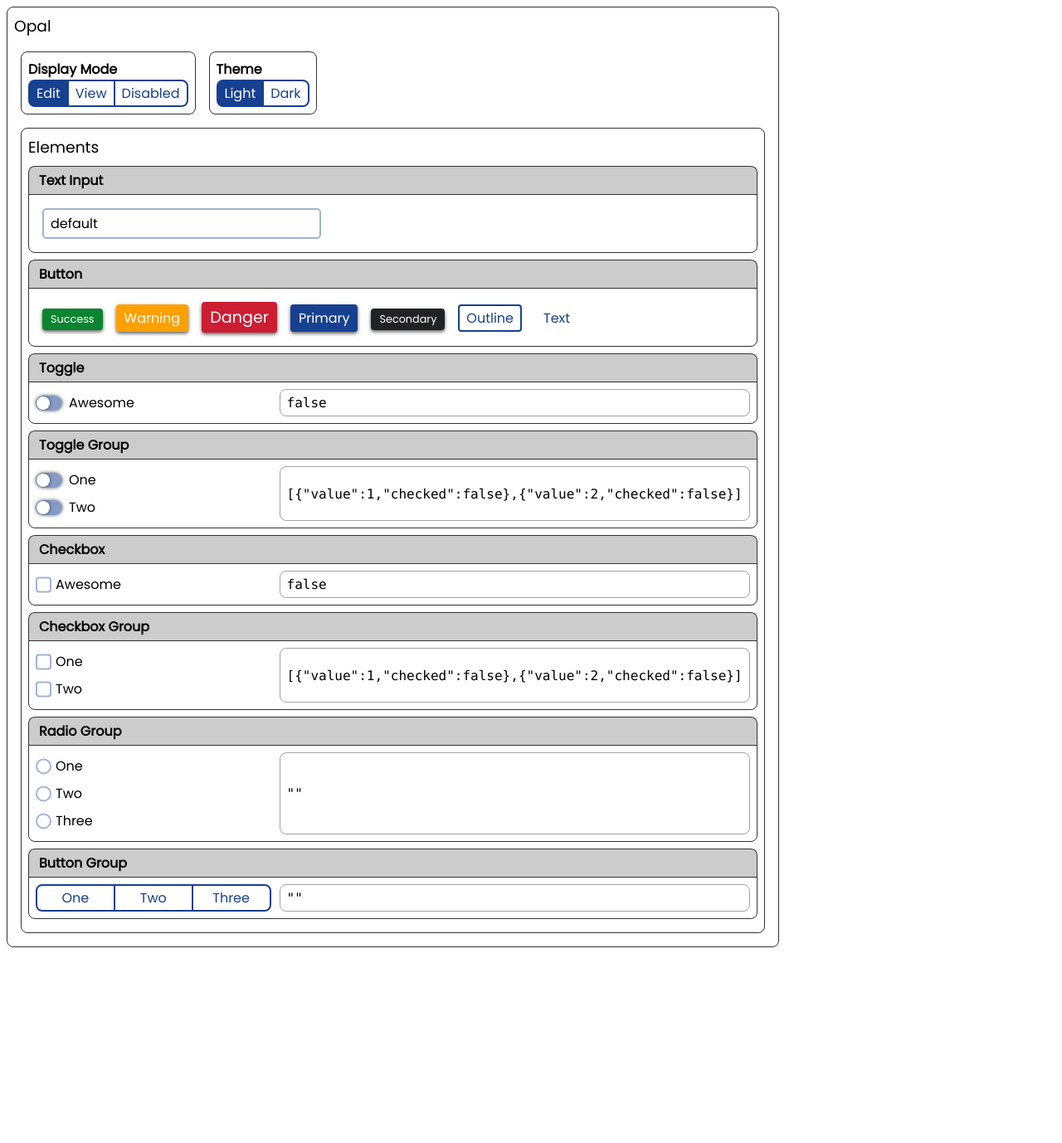
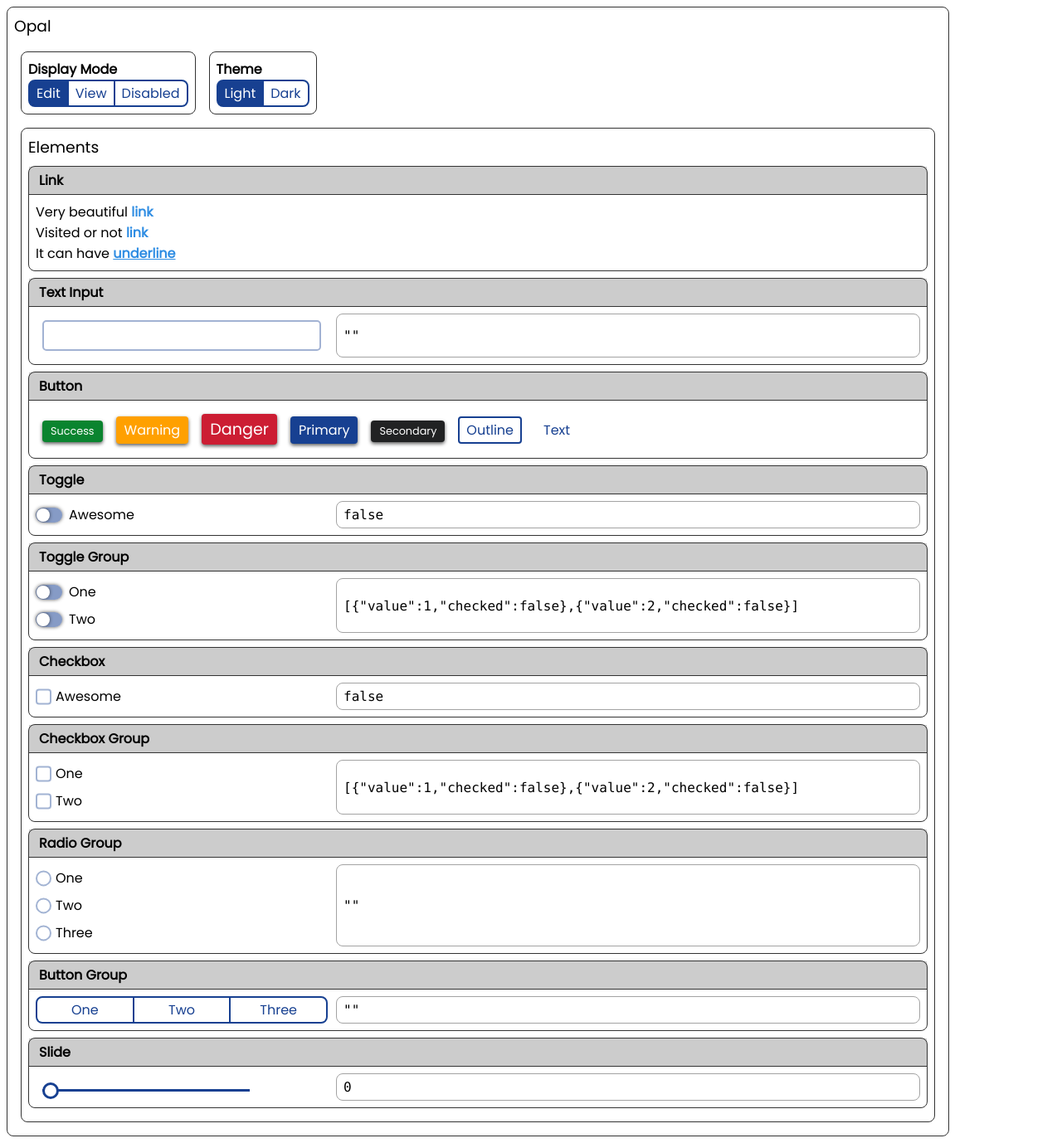
Before and after one commit to quocanhbk/ttg-react-component, a React (Create React App) app: page / in a window 1280 px wide. Shown: the whole page at 83% size. Before the commit the page ends 1150 px from the top, so only its background shows below. Built offline with nearby package versions, Linux system fonts and the light colour scheme.

Commit message:
add Link

```diff
--- a/src/Quanh.js
+++ b/src/Quanh.js
@@ -1,6 +1,6 @@
 import {ThemeProvider} from 'styled-components'
 import Container from './components/Container'
-import {Button, ButtonGroup, Checkbox, CheckboxGroup, Radio, RadioGroup, Slider, SimpleInput, Toggle, ToggleGroup} from './components/elements'
+import {Button, ButtonGroup, Checkbox, CheckboxGroup, Radio, RadioGroup, Slider, SimpleInput, Toggle, ToggleGroup, Link} from './components/elements'
 import theme from './utils/theme'
 import {useState, useEffect} from 'react'
 import Box from './components/Box'
@@ -19,7 +19,7 @@ function Quanh() {
   const [sliderValue, setSliderValue] = useState(0)
   const [toggleValue, setToggleValue] = useState("")
   const [toggleGroupValue, setToggleGroupValue] = useState([])
-
+  const [textValue, setTextValue] = useState("")
   return (
     <div>
       <ThemeProvider theme={theme[myTheme] || theme.light}>
@@ -42,8 +42,16 @@ function Quanh() {
           <br/>
 
           <Container title={"Elements"} fullWidth>
-            <Box title="Text Input" block>
-              <SimpleInput displayMode={mode} default="default" demo/>
+            <Box title="Link" block>
+              Very beautiful <Link href="https://google.com">link</Link>
+              <br/>
+              Visited or not <Link href="#">link</Link>
+              <br/>
+              It can have <Link href="#" underline>underline</Link>
+            </Box>
+            <Box title="Text Input">
+              <SimpleInput displayMode={mode} default="default" demo onChange={(v) => setTextValue(v)} value={textValue}/>
+              <Code>{JSON.stringify(textValue)}</Code>
             </Box>
             <Box title="Button" block>
               <Button color="success" size="small" displayMode={mode} demo >Success</Button>
@@ -98,10 +106,10 @@ function Quanh() {
               </ButtonGroup>
               <Code>{JSON.stringify(buttonGroupValue)}</Code>
             </Box>
-            {/* <Box title="Slide">
+            <Box title="Slide">
               <Slider onSlide={(v) => setSliderValue(v)} displayMode={mode}/>
               <Code>{JSON.stringify(sliderValue)}</Code>
-            </Box> */}
+            </Box>
 
           </Container>
         </Container>
--- a/src/components/Select.js
+++ b/src/components/Select.js
@@ -27,7 +27,7 @@ function useOutside(ref, func = () => console.log("Clicked Outside")) {
 const Select = () => {
     const [state, setState] = useState(true)
     const wrapper = useRef(null)
-    useOutside(wrapper)
+    useOutside(wrapper, myfunc())
     return (
         <div>
             <button onClick={() => setState(false)}>Remove combobox</button>
--- /dev/null
+++ b/src/components/elements/Link.js
@@ -0,0 +1,26 @@
+import React from 'react'
+import styled from 'styled-components'
+import PropTypes from 'prop-types'
+const StyledLink = styled.a`
+    color: ${props => props.theme.color.text.link};
+    text-decoration: ${props => props.underline ? "underline" : "none"};
+    font-weight: 800;
+
+    &:visited {
+        color: #7B237B;
+    }
+`;
+
+const Link = (props) => {
+    return (
+        <StyledLink {...props}>{props.children}</StyledLink>
+    )
+}
+
+Link.propTypes = {
+    href: PropTypes.string,
+    target: PropTypes.string,
+    underline: PropTypes.bool
+}
+
+export default Link
--- a/src/components/elements/SimpleInput.js
+++ b/src/components/elements/SimpleInput.js
@@ -18,12 +18,12 @@ const StyledInput = styled.input`
     background-color: transparent;
 
     &:disabled {
-        color: ${props => props.theme.disabledTextColor};
-        border-color: ${props => props.theme.disabledFillColor};
+        color: ${props => props.theme.color.text.disabled};
+        border-color: ${props => props.theme.color.fill.disabled};
     }
 
     &:focus {
-        border-color: ${props => props.theme.fillColor};
+        border-color: ${props => props.theme.color.fill.primary};
     }
 
 
@@ -31,13 +31,13 @@ const StyledInput = styled.input`
 
 const SimpleInput = (props) => {
     return <StyledInput
-                type="search" {...props}
+                type="text" {...props}
                 disabled={props.displayMode === "disabled" || props.disabled}
                 spellCheck="false"
                 defaultValue={props.default}
                 placeholder={props.placeholder}
                 onChange={(e) => props.onChange(e.target.value)}
-                on
+                value={props.value}
             />
 }
 
@@ -47,7 +47,8 @@ SimpleInput.propTypes = {
     displayMode: PropTypes.oneOf(["edit", "view", "disabled"]),
     fullWidth: PropTypes.bool,
     default: PropTypes.string,
-    onChange: PropTypes.func
+    onChange: PropTypes.func,
+    value: PropTypes.string
 }
 SimpleInput.defaultProps = {
     placeholder: "",
--- a/src/components/elements/Slider.js
+++ b/src/components/elements/Slider.js
@@ -17,14 +17,14 @@ const InputStyle = styled.input`
     width: ${props => props.fullWidth ? "100%" : props.width};
     height: 3px;
     outline: none;
-    background: ${props => props.displayMode === "disabled" ? "#A3A3A3" : props.theme.fillColor};
+    background: ${props => props.displayMode === "disabled" ? "#A3A3A3" : props.theme.color.fill.primary};
     &::-webkit-slider-thumb {
         pointer-events: ${props => props.displayMode !== "edit" ? "none" : "auto"};
         appearance: none;
-        background: ${props => props.theme.backgroundColor};
+        background: ${props => props.theme.color.background.primary};
         width: 20px;
         height: 20px;
-        border: 3px solid ${props => props.displayMode === "disabled" ? "#A3A3A3" : props.theme.fillColor};
+        border: 3px solid ${props => props.displayMode === "disabled" ? "#A3A3A3" : props.theme.color.fill.primary};
         border-radius: 50%;
         cursor: pointer;
         transition: all .15s ease-in-out;
@@ -33,17 +33,17 @@ const InputStyle = styled.input`
         transform: scale(1.3, 1.3)
     }
     &::-webkit-slider-thumb:hover {
-        box-shadow: 0px 0px 16px ${props => props.displayMode === "edit" ? getFader(props.theme.fillColor, 0.8) : "transparent"};
+        box-shadow: 0px 0px 16px ${props => props.displayMode === "edit" ? getFader(props.theme.color.fill.primary, 0.8) : "transparent"};
     }
     &:hover ~ span {
         opacity: 1;
     }
     &::-moz-range-thumb {
         appearance: none;
-        background: ${props => props.theme.backgroundColor};
+        background: ${props => props.theme.color.background.primary};
         width: 20px;
         height: 20px;
-        border: 2px solid ${props => props.theme.fillColor};
+        border: 2px solid ${props => props.theme.color.fill.primary};
         border-radius: 50%;
         cursor: pointer;
         transition: background .15s ease-in-out;
@@ -55,13 +55,13 @@ InputStyle.defaultProps = {
 
 //Value
 const SliderValue= styled.span`
-    color  : ${props => props.theme.textColor};
+    color  : ${props => props.theme.color.text.primary};
     opacity: 0;
     position: absolute;
     transition: opacity 0.15s ease-in;
     top: 35px;
     background: ${props => props.theme.backgroundColor};
-    box-shadow: 0px 0px 4px ${props => getFader(props.theme.fillColor, 0.8)};
+    box-shadow: 0px 0px 4px ${props => getFader(props.theme.color.text.primary, 0.8)};
     text-align: center;
     border-radius: 5px;
     padding: 1px 2px;
--- a/src/components/elements/index.js
+++ b/src/components/elements/index.js
@@ -6,7 +6,8 @@ import Checkbox from './Checkbox'
 import CheckboxGroup from './CheckboxGroup'
 import Slider from './Slider'
 import SimpleInput from './SimpleInput'
-
 import Toggle from './Toggle'
 import ToggleGroup from './ToggleGroup'
-export {Button, ButtonGroup, Radio, RadioGroup, Checkbox, CheckboxGroup, Slider, SimpleInput, Toggle, ToggleGroup}
+import Link from './Link'
+
+export {Button, ButtonGroup, Radio, RadioGroup, Checkbox, CheckboxGroup, Slider, SimpleInput, Toggle, ToggleGroup, Link}
--- a/src/utils/theme.js
+++ b/src/utils/theme.js
@@ -5,7 +5,8 @@ const theme = {
             text: {
                 primary: "#000000",
                 secondary: "#2F8DE3",
-                link: "#0000FF",
+                link: "#2F8DE3",
+                visited: "#7B237B",
                 disabled: "#A3A3A3"
             },
             fill: {
@@ -33,12 +34,13 @@ const theme = {
         }
     },
     dark: {
-        name: "Opal",
+        name: "Dark",
         color: {
             text: {
                 primary: "#E8DEC8",
                 secondary: "#9E9FA1",
-                link: "#0000FF",
+                link: "#0F90A8",
+                visited: "#6A126A",
                 disabled: "#646464"
             },
             fill: {
```
Also changed, not shown: 1 other file (tests, documents, lock files or other folders).
